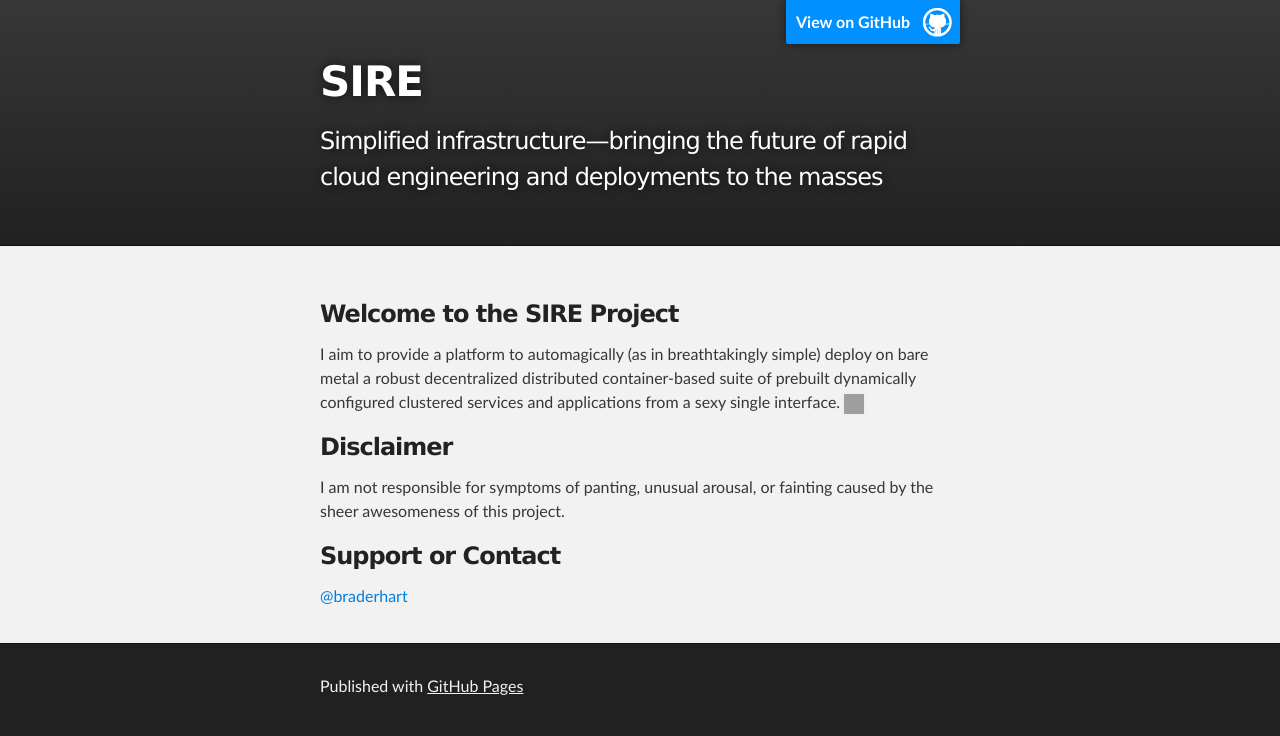
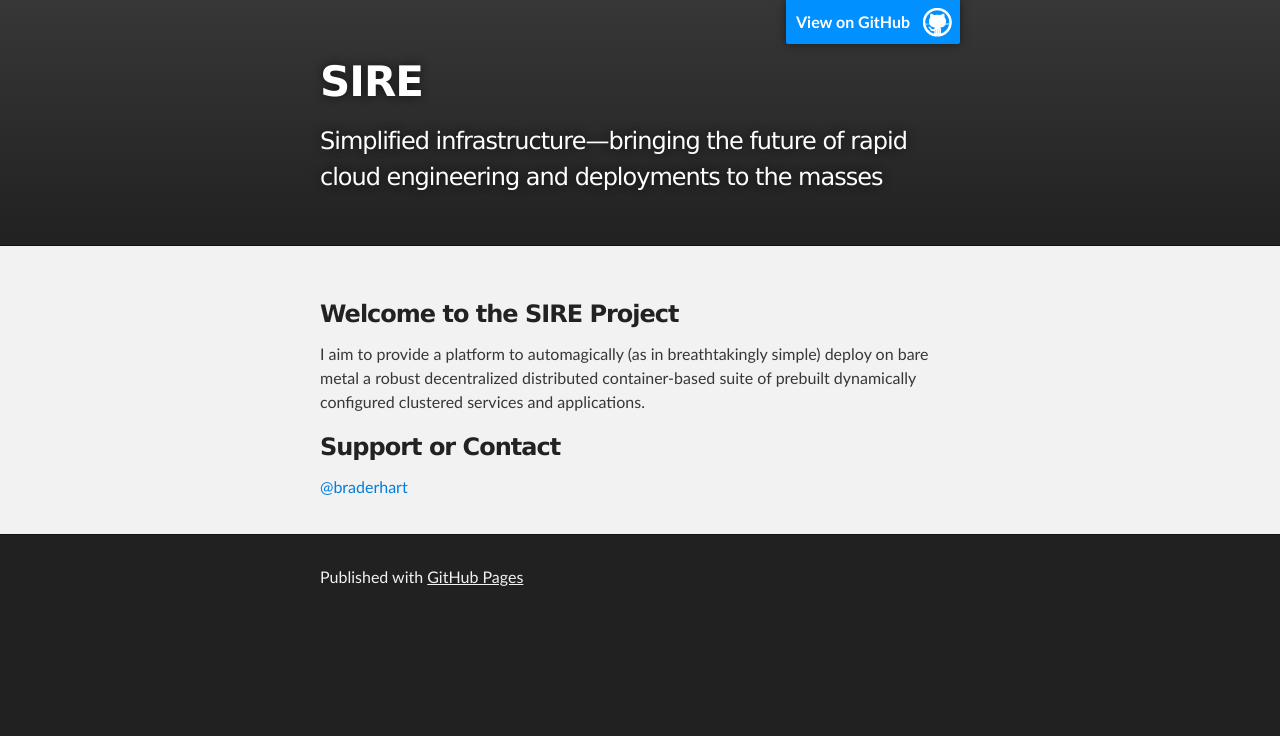
Before and after one commit to gitter-badger/sireproject.github.io, a plain HTML site: page index.html in a window 1280 px wide. Drawn offline with Linux system fonts and the light colour scheme; grey boxes are pictures that could not be loaded.

Commit message:
Replace master branch with page content via GitHub

```diff
--- a/index.html
+++ b/index.html
@@ -30,12 +30,7 @@
         <h3>
 <a id="welcome-to-the-sire-project" class="anchor" href="#welcome-to-the-sire-project" aria-hidden="true"><span class="octicon octicon-link"></span></a>Welcome to the SIRE Project</h3>
 
-<p>I aim to provide a platform to automagically (as in breathtakingly simple) deploy on bare metal a robust decentralized distributed container-based suite of prebuilt dynamically configured clustered services and applications from a sexy single interface. <img class="emoji" title=":wink:" alt=":wink:" src="https://assets-cdn.github.com/images/icons/emoji/unicode/1f609.png" height="20" width="20" align="absmiddle"></p>
-
-<h3>
-<a id="disclaimer" class="anchor" href="#disclaimer" aria-hidden="true"><span class="octicon octicon-link"></span></a>Disclaimer</h3>
-
-<p>I am not responsible for symptoms of panting, unusual arousal, or fainting caused by the sheer awesomeness of this project.</p>
+<p>I aim to provide a platform to automagically (as in breathtakingly simple) deploy on bare metal a robust decentralized distributed container-based suite of prebuilt dynamically configured clustered services and applications.</p>
 
 <h3>
 <a id="support-or-contact" class="anchor" href="#support-or-contact" aria-hidden="true"><span class="octicon octicon-link"></span></a>Support or Contact</h3>
--- a/params.json
+++ b/params.json
@@ -1 +1 @@
-{"name":"SIRE","tagline":"Simplified infrastructure—bringing the future of rapid cloud engineering and deployments to the masses","body":"### Welcome to the SIRE Project\r\nI aim to provide a platform to automagically (as in breathtakingly simple) deploy on bare metal a robust decentralized distributed container-based suite of prebuilt dynamically configured clustered services and applications from a sexy single interface. :wink:\r\n\r\n### Disclaimer\r\nI am not responsible for symptoms of panting, unusual arousal, or fainting caused by the sheer awesomeness of this project.\r\n\r\n### Support or Contact\r\n@braderhart","google":"","note":"Don't delete this file! It's used internally to help with page regeneration."}
+{"name":"SIRE","tagline":"Simplified infrastructure—bringing the future of rapid cloud engineering and deployments to the masses","body":"### Welcome to the SIRE Project\r\nI aim to provide a platform to automagically (as in breathtakingly simple) deploy on bare metal a robust decentralized distributed container-based suite of prebuilt dynamically configured clustered services and applications.\r\n\r\n### Support or Contact\r\n@braderhart","google":"","note":"Don't delete this file! It's used internally to help with page regeneration."}
```
